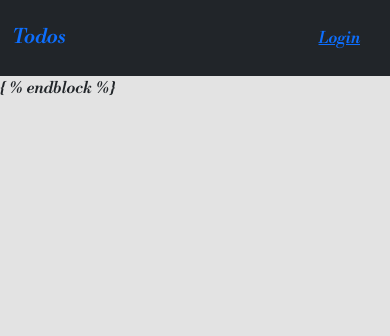
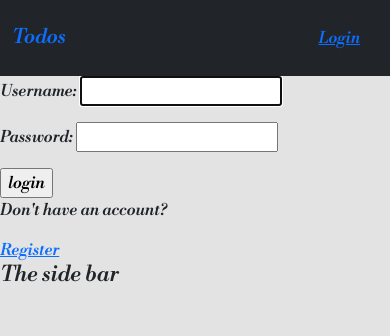
Before and after one commit to waregagbagbo/Todo-List, a Django app: page /login/ in a window 390 px wide. Shown: the top 336 px of the page. Run offline with Django 4.2, Linux system fonts and the light colour scheme; some libraries are stand-ins or nearby versions.

Commit message:
adding more styling

```diff
--- a/worklist/templates/base.html
+++ b/worklist/templates/base.html
@@ -13,19 +13,13 @@
 </head>
 <body>
     {%include 'partials/header.html'%}
-    <div class="row">
-        <div class="col-sm-12">
-            <div class="col-md-8">
+
                 {% block content %}
 
                  {%endblock%}
 
 
-            </div>
 
-
-        </div>
-    </div>
 
 
 
--- a/worklist/templates/worklist/login.html
+++ b/worklist/templates/worklist/login.html
@@ -1,19 +1,25 @@
 {% extends 'base.html'%}
 {% block content%}
 
+<div class="login-bar">
+    <div class="row">
+        <div class="col-xs-6 col-md-7">
+            <form action="#" method="POST">
+                {% csrf_token %}
+                {{form.as_p}}
+                <input type="submit" value="login">
+                <p>Don't have an account?</p>
+                <a  href="{%url 'register'%}">Register</a>
+            </form>
 
 
+        </div>
+        <div class="col-xs-6 col-md-5">
+            <h4>The side bar</h4>
+        </div>
+      </div>
 
-{ % endblock %}
+</div>
 
 
-
-</div>
-{%endblock %}
-<form action="#" method="POST">
-    {% csrf_token %}
-    {{form.as_p}}
-    <input type="submit" value="login">
-    <p>Don't have an account?</p>
-    <a  href="{%url 'register'%}">Register</a>
-</form>
+{% endblock %}
```
